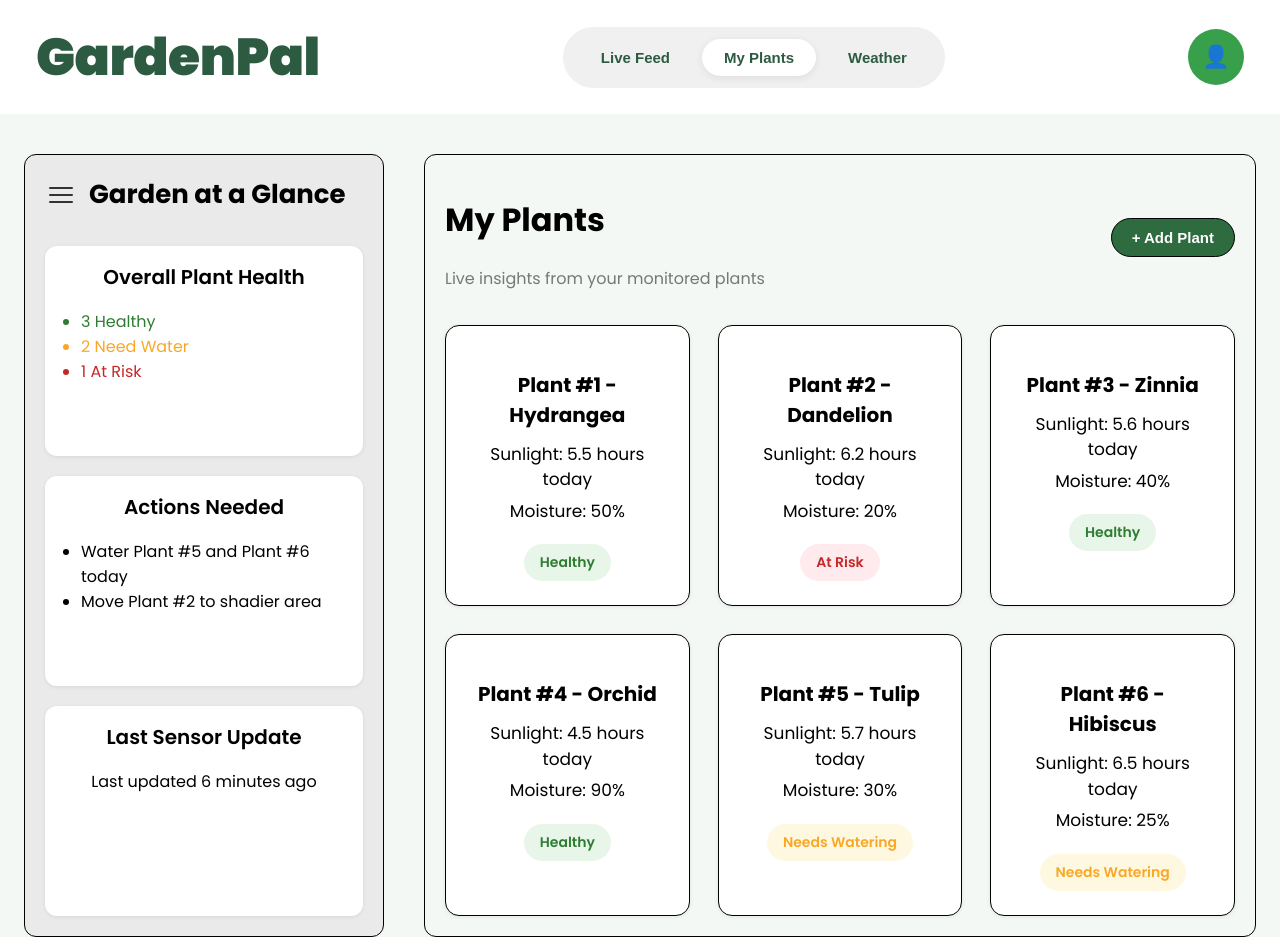
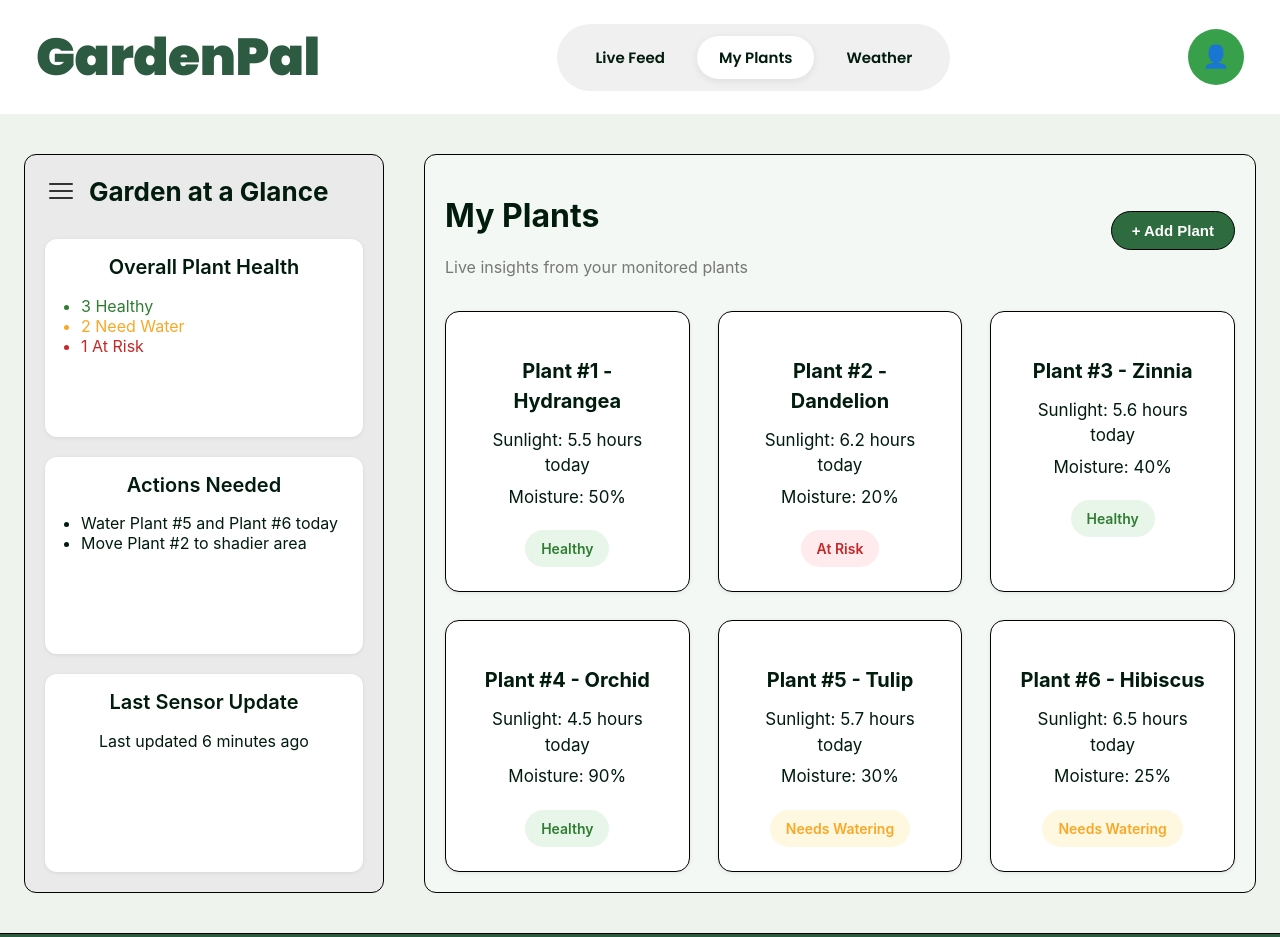
Before and after one commit to janani090/GardenPal_Capstone_Project, a website: page public/myplants.html in a window 1280 px wide. Shown: the top 937 px of the page. Drawn offline with Linux system fonts and the light colour scheme.

Commit message:
UI issues fixed

```diff
--- a/public/myplants.css
+++ b/public/myplants.css
@@ -1,20 +1,28 @@
 @import url('https://fonts.googleapis.com/css2?family=Poppins:wght@300;400;500;600;700;800;900&display=swap');
-body {
-    margin: 0;
-    font-family: 'Poppins', sans-serif;
-    background: #F3F8F4;
+* {
+    box-sizing: border-box;
 }
 
-.page-container {
-    width: 100%;
-    min-height: 100vh;
-    display: flex;
-    flex-direction: column;
-    overflow-x: hidden;
+:root {
+  --green-dark: #2D5B42;
+  --green-darker: #011B0D;
+  --green-bg: #EEF4ED;
+  --white: #FFFFFF;
+  --gray: #D9D9D9;
+  --black: #000000;
+  --text-muted: rgba(0,0,0,0.55);
+  --border-green: rgba(45,91,66,0.55);
+}
+
+body {
+  font-family: "Inter", system-ui, -apple-system, Arial, sans-serif;
+  background: var(--green-bg);
+  margin: 0;
+  color: var(--green-darker);
 }
 
 header {
-  background: white;
+  background: var(--white);
   display: flex;
   align-items: center;
   justify-content: space-between;
@@ -24,8 +32,9 @@
 .logo {
   font-size: 52px;
   font-weight: 900;
-  color: #2D5B42;
+  color: var(--green-dark);
   letter-spacing: -0.5px;
+  font-family: "Poppins", sans-serif;
 }
 
 nav {
@@ -37,6 +46,7 @@
 }
 
 nav button {
+  font-family: 'Poppins', sans-serif;
   border: none;
   background: transparent;
   padding: 10px 22px;
@@ -44,11 +54,11 @@
   cursor: pointer;
   font-size: 15px;
   font-weight: 600;
-  color: #2D5B42;
+  color: var(--green-darker);
 }
 
 nav button.active {
-  background: white;
+  background: var(--white);
   box-shadow: 0 2px 8px rgba(0,0,0,0.08);
 }
 
@@ -60,17 +70,9 @@
   display: flex;
   align-items: center;
   justify-content: center;
-  color: white;
+  color: var(--white);
   font-size: 22px;
-}
-
-
-.section-wrapper{
-    width: 100%;
-    border-top: 1px solid black;
-    border-bottom: 1px solid black;
-    background: #F3F8F4;
-    display: block;
+  font-family: "Poppins", sans-serif;
 }
 
 .layout {
@@ -275,7 +277,3 @@
     border-top: 1px solid black;
     margin-top: 0;
 }
-
-.main, .side {
-    align-self: stretch;
-}
--- a/public/myplants.html
+++ b/public/myplants.html
@@ -8,8 +8,7 @@
 
 <body>
 
-    <div class="page-container">
-        <header class="topbar">
+    <header>
         <div class="logo">GardenPal</div>
 
         <nav>
@@ -18,11 +17,12 @@
             <button class="navBtn" data-page="weather">Weather</button>
         </nav>
 
-            <div class="profile"><button class="navBtn" data-page="profile"
-                style="background: transparent;
-                border: none;
-                font-size: 22px;
-                cursor: pointer;">👤</button></div>
+        <div class="profile">
+            <button class="navBtn" data-page="profile"
+                style="background: transparent; border: none; font-size: 22px; cursor: pointer;">
+                👤
+            </button>
+        </div>
     </header>
 
         <div class="layout">
```
Lines whose indentation alone changed are shown as unchanged.
